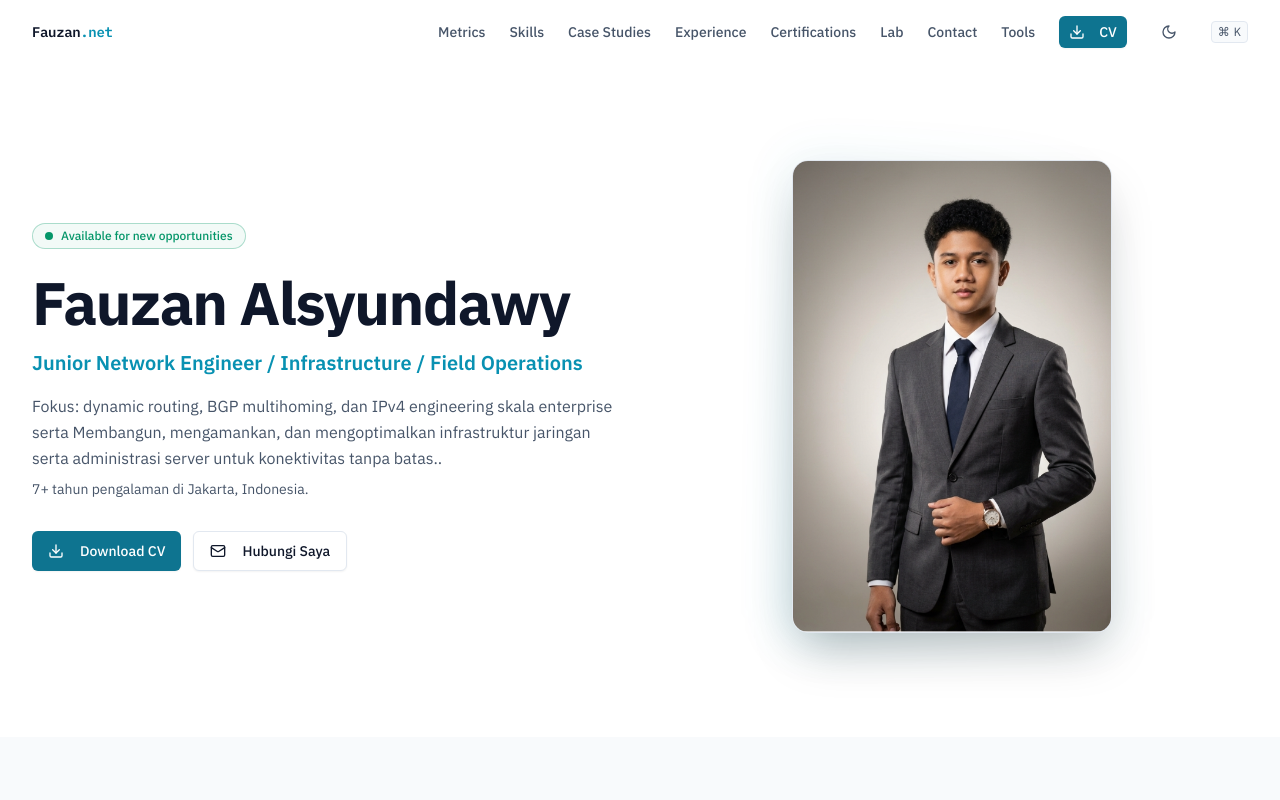
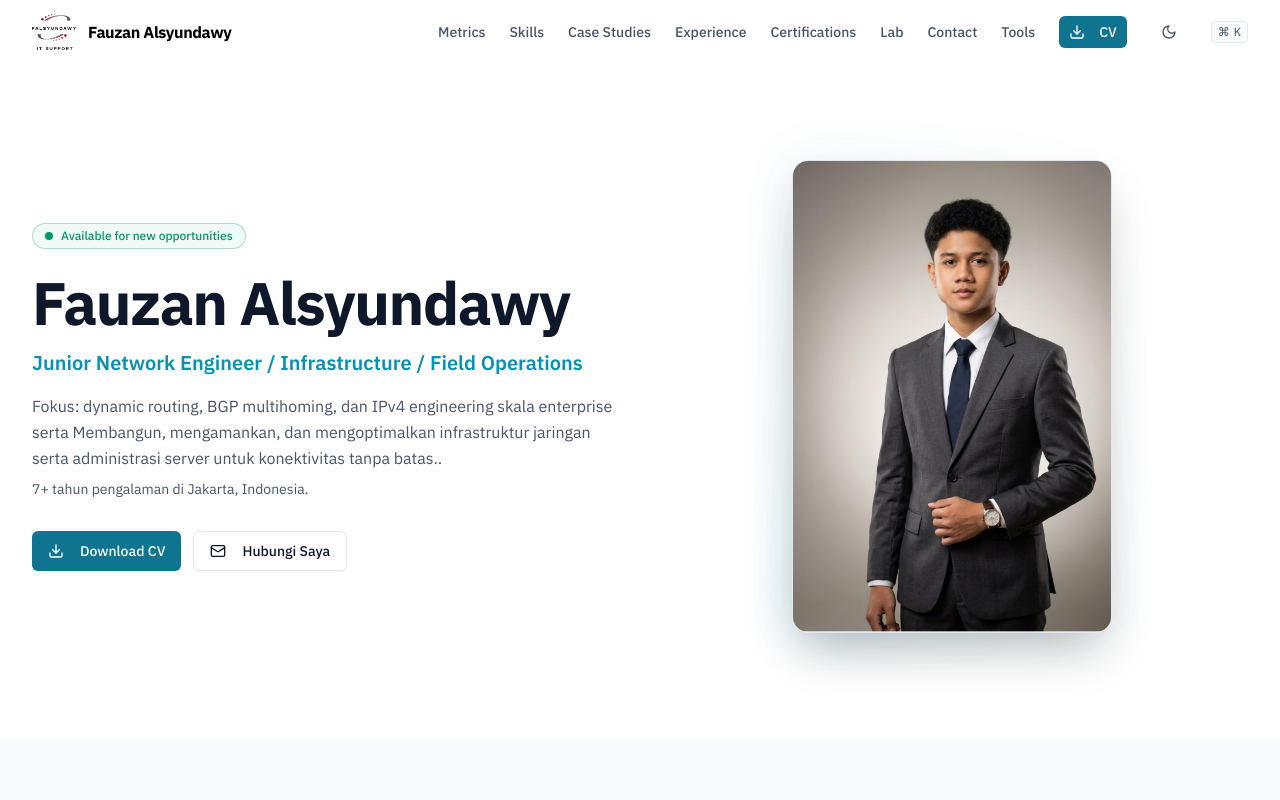
Before and after one commit to FauzanAlsyundawy/portofolio, a Next.js app: page / in a window 1280 px wide. Shown: the top 800 px of the page. Built offline with nearby package versions, Linux system fonts and the light colour scheme.

Commit message:
feat: add falsyundawy logo to navbar with dark/light mode support and custom name styling

```diff
--- a/components/sections/navbar.tsx
+++ b/components/sections/navbar.tsx
@@ -2,6 +2,7 @@
 
 import { useState, useEffect } from "react";
 import Link from "next/link";
+import Image from "next/image";
 import { Sheet, SheetContent, SheetTrigger, SheetTitle } from "@/components/ui/sheet";
 import { Button } from "@/components/ui/button";
 import { Menu, Download, Sun, Moon } from "lucide-react";
@@ -75,8 +76,31 @@ export function Navbar() {
       )}
     >
       <div className="mx-auto flex h-16 max-w-7xl items-center justify-between px-4 sm:px-6 lg:px-8">
-        <Link href="/" className="font-mono text-sm font-semibold tracking-tight text-ink">
-          {personal.name.split(" ")[0]}<span className="text-signal">.net</span>
+        <Link
+          href="/"
+          className="flex items-center gap-2.5 sm:gap-3 group focus:outline-none focus-visible:ring-2 focus-visible:ring-signal rounded-md"
+        >
+          <div className="relative flex items-center shrink-0">
+            <Image
+              src="/logo-light.png"
+              alt="Falsyundawy IT Support"
+              width={120}
+              height={98}
+              className="h-8 sm:h-9 w-auto object-contain dark:hidden transition-transform duration-200 group-hover:scale-105"
+              priority
+            />
+            <Image
+              src="/logo-dark.png"
+              alt="Falsyundawy IT Support"
+              width={120}
+              height={98}
+              className="h-8 sm:h-9 w-auto object-contain hidden dark:block transition-transform duration-200 group-hover:scale-105"
+              priority
+            />
+          </div>
+          <span className="font-sans font-bold text-sm sm:text-base tracking-tight text-black dark:text-white whitespace-nowrap transition-colors">
+            {personal.name}
+          </span>
         </Link>
 
         <nav className="hidden md:flex items-center gap-6" aria-label="Main">
```
Also changed, not shown: public/logo-dark.png (added), public/logo-light.png (added).
